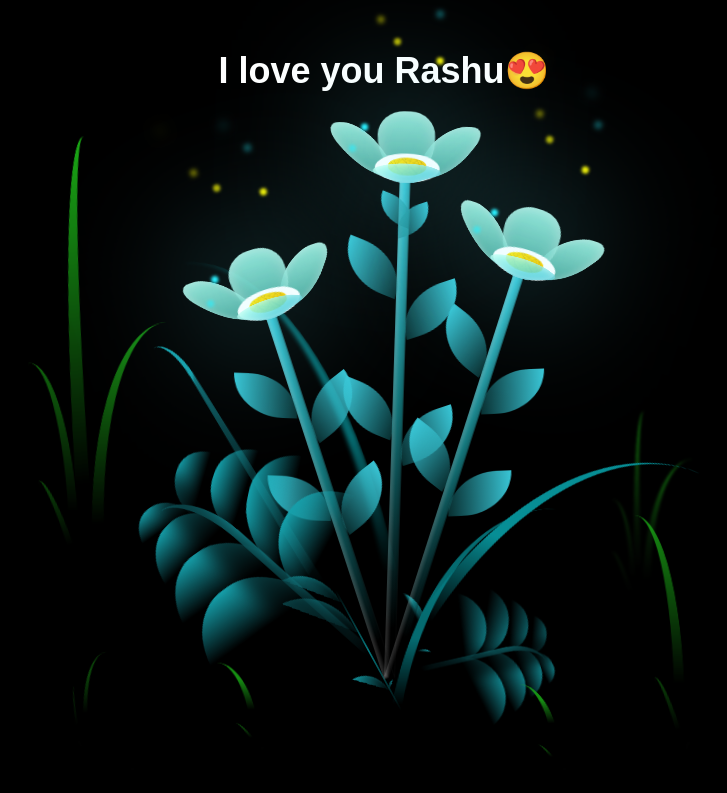
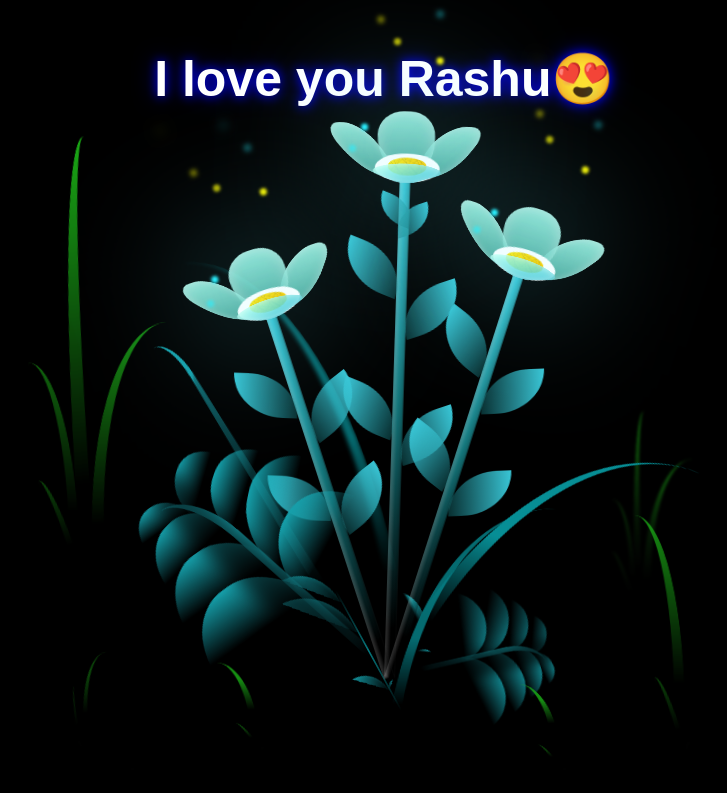
Before and after one commit to chayan-mann/Flowers-Rashu, a plain HTML site: page index.html in a window 1280 px wide. Shown: the whole page, without its empty margins (256-983 px from the left). Drawn offline with Linux system fonts and the light colour scheme.

Commit message:
css effects

```diff
--- a/style.css
+++ b/style.css
@@ -15,15 +15,27 @@
 } */
 h1 {
   position: absolute;
-  top: 50px; /* Adjust the top value as needed */
-  left: 50%; /* Center the text horizontally */
+  top: 50px;
+  left: 50%;
   transform: translateX(-50%);
-  font-family: 'Font Name', sans-serif; /* Replace 'Font Name' with your desired font */
-  font-size: 36px; /* Adjust the font size as needed */
-  color: #ffffff; /* Set the text color to white */
-  text-align: center; /* Center the text horizontally */
-  margin-bottom: 20px; /* Add a bottom margin for spacing */
-  text-shadow: 0px 2px 4px rgba(0, 0, 0, 0.5); /* Add a subtle text shadow for depth */
+  font-family: 'Montserrat', sans-serif; /* A popular sans-serif font */
+  font-size: 50px;
+  color: #fff;
+  text-align: center;
+  text-shadow: 0 0 10px rgba(0, 0, 255, 1), 0 0 20px rgba(0, 0, 255, 0.5);
+  animation: text-glow 2s infinite;
+}
+
+@keyframes text-glow {
+  0% {
+    text-shadow: 0 0 10px rgba(0, 0, 255, 1), 0 0 20px rgba(0, 0, 255, 0.5);
+  }
+  50% {
+    text-shadow: 0 0 20px rgba(0, 0, 255, 1), 0 0 40px rgba(0, 0, 255, 0.5);
+  }
+  100% {
+    text-shadow: 0 0 10px rgba(0, 0, 255, 1), 0 0 20px rgba(0, 0, 255, 0.5);
+  }
 }
 
 body {
```
